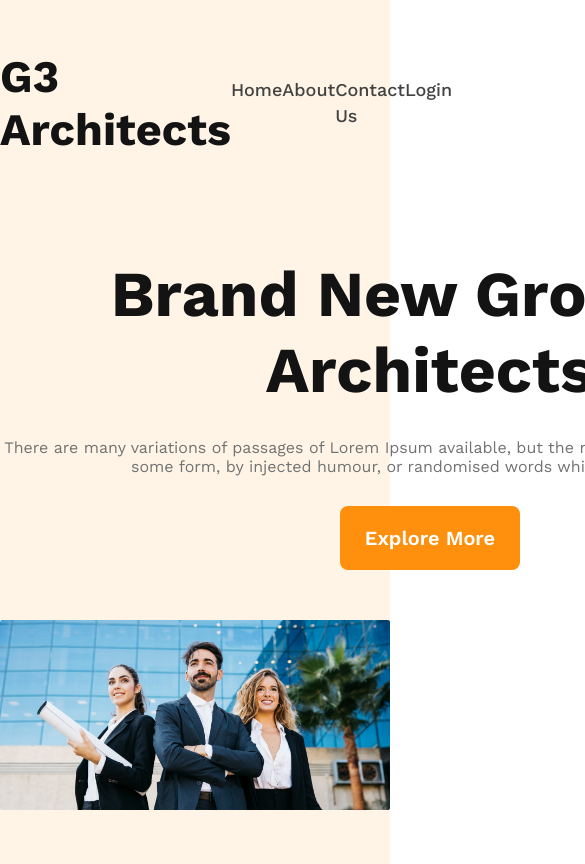
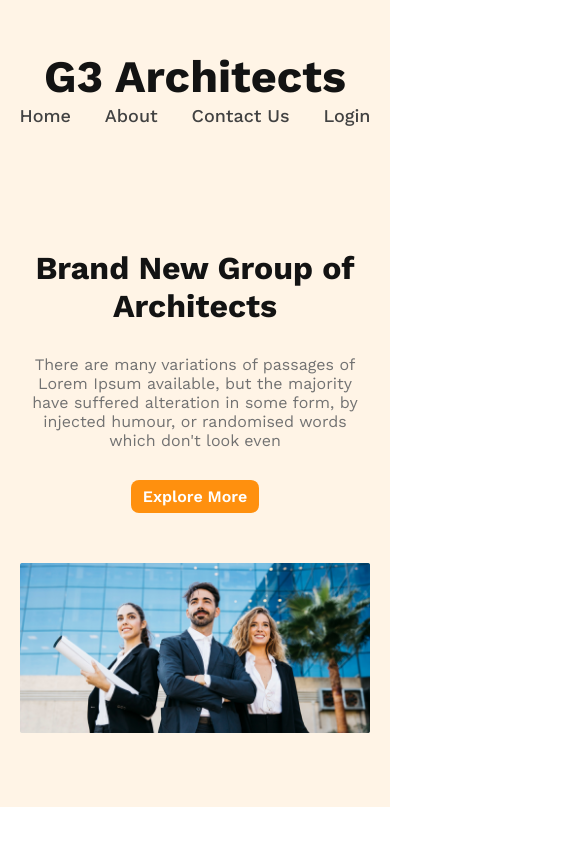
Before and after one commit to Dark-Fahim/g3-architect-website, a plain HTML site: page index.html in a window 390 px wide. Shown: the top 864 px of the page, 585 px wide, since content can reach past the window. Drawn offline with nearby package versions, Linux system fonts and the light colour scheme.

Commit message:
banner added and responsive added for mobile and medium devices

```diff
--- a/styles/style.css
+++ b/styles/style.css
@@ -34,6 +34,7 @@ a{
     padding: 20px 25px;
     font-size: 20px;
     font-weight: 600;
+    cursor: pointer;
 }
 /* Header styles */
 
@@ -64,7 +65,7 @@ header{
 /* Banner styles */
 
 .banner-content{
-    width: 860px;
+    max-width: 860px;
     margin: 0 auto;
     text-align: center;
     padding-top: 100px;
@@ -87,3 +88,39 @@ header{
 .banner-img>img{
     width: 100%;
 }
+
+/* responsive media queries */
+/* Mobile devices */
+@media screen and (max-width: 576px) {
+    .banner{
+        padding: 20px;
+    }
+    .nav-bar{
+        flex-direction: column;
+    }
+    .nav-bar> ul{
+        width: 90%;
+    }
+    .banner-title{
+        font-size: 2rem;
+    }
+    .btn-primary{
+        padding: 7px 12px;
+        font-size: 1rem;
+    }
+}
+
+/* tablet Devices */
+
+@media screen and (min-width: 576px) and (max-width: 960px) {
+    .banner{
+        padding: 40px;
+    }
+    .nav-bar{
+        flex-direction: column;
+        gap: 20px;
+    }
+    .banner-title{
+        font-size: 3rem;
+    }
+}
```
Also changed, not shown: index.html (+1 -0 lines).
